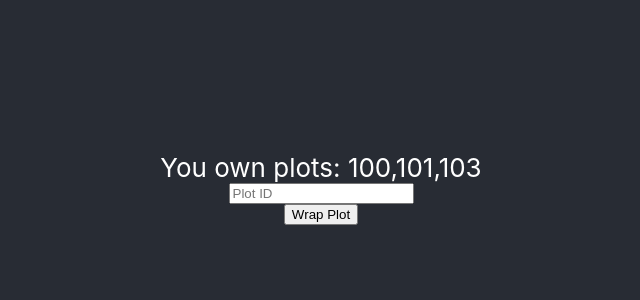
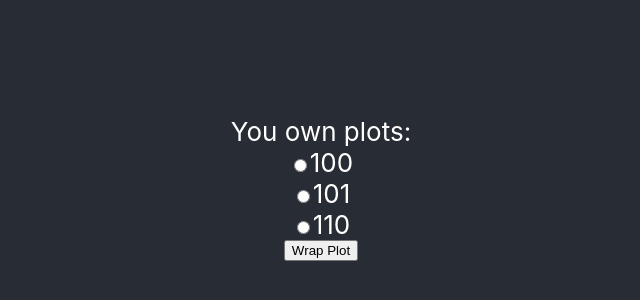
Before and after one commit to jw122/bean-pods, a React (Create React App) app: page / in a window 1280 px wide. Shown: the part 212-512 px from the top of the page, without its empty margins (319-959 px from the left). Built offline with nearby package versions, Linux system fonts and the light colour scheme.

Commit message:
radio buttons

```diff
--- a/src/App.js
+++ b/src/App.js
@@ -26,14 +26,19 @@ function App() {
     }
   }
 
+  const plotIds = [100, 101, 110];
   return (
     <div className="App">
       <header className="App-header">
-        You own plots: 100,101,103
-        <input
-          onChange={(e) => setPlotId(e.target.value)}
-          placeholder="Plot ID"
-        />
+        You own plots:
+        { plotIds.map(pid => (
+          <div>
+            <input
+              onChange={(e) => setPlotId(e.target.value)}
+              type="radio" id={`plot_${pid}`} name="plotId" value={pid} />
+            <label for={plotId}>{pid}</label>
+          </div>
+        ))}
         <button onClick={wrapPlot}>Wrap Plot</button>
       </header>
     </div>
```
